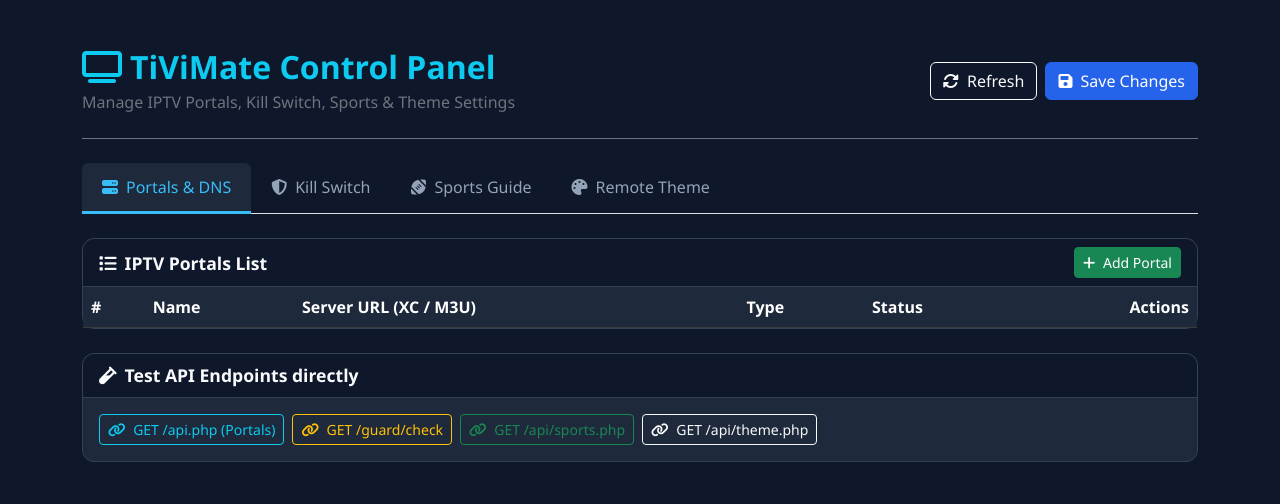
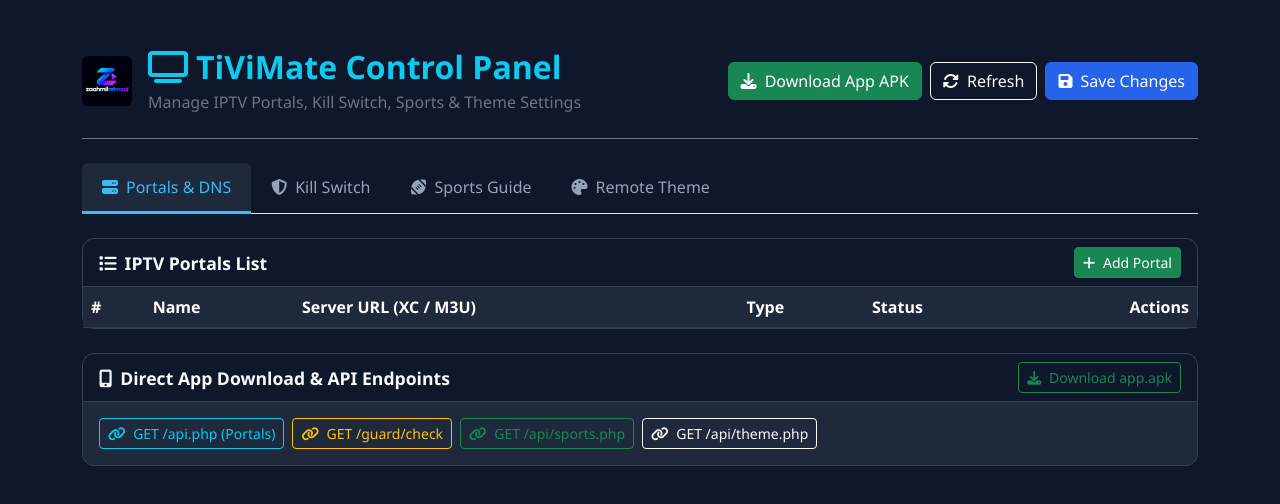
Before and after one commit to uthmanfawaz31-tech/zaahmilrebrand, a website: page public/index.html in a window 1280 px wide. Drawn offline with nearby package versions, Linux system fonts and the light colour scheme; no server answers.

Commit message:
Update logo with zahmil.png and add downloadable app.apk

```diff
--- a/public/index.html
+++ b/public/index.html
@@ -18,17 +18,22 @@
     .table-dark { --bs-table-bg: #1e293b; }
     .nav-tabs .nav-link { color: #94a3b8; border: none; font-weight: 500; padding: 12px 20px; }
     .nav-tabs .nav-link.active { color: #38bdf8; background-color: #1e293b; border-bottom: 3px solid #38bdf8; }
+    .logo-img { max-height: 50px; object-fit: contain; }
   </style>
 </head>
 <body class="p-3 p-md-5">
   <div class="container-lg">
-    <!-- Header -->
+    <!-- Header with User Logo -->
     <div class="d-flex flex-column flex-md-row justify-content-between align-items-md-center pb-4 mb-4 border-bottom border-secondary">
-      <div>
-        <h2 class="fw-bold mb-1 text-info"><i class="fa-solid fa-tv me-2"></i>TiViMate Control Panel</h2>
-        <p class="text-secondary mb-0">Manage IPTV Portals, Kill Switch, Sports & Theme Settings</p>
+      <div class="d-flex align-items-center gap-3">
+        <img src="/logo.png" alt="Logo" class="logo-img rounded" onerror="this.style.display='none'">
+        <div>
+          <h2 class="fw-bold mb-1 text-info"><i class="fa-solid fa-tv me-2"></i>TiViMate Control Panel</h2>
+          <p class="text-secondary mb-0">Manage IPTV Portals, Kill Switch, Sports & Theme Settings</p>
+        </div>
       </div>
       <div class="mt-3 mt-md-0 d-flex gap-2">
+        <a href="/app.apk" download class="btn btn-success"><i class="fa-solid fa-download me-1"></i> Download App APK</a>
         <button onclick="loadData()" class="btn btn-outline-light"><i class="fa-solid fa-rotate me-1"></i> Refresh</button>
         <button onclick="saveData()" class="btn btn-primary"><i class="fa-solid fa-floppy-disk me-1"></i> Save Changes</button>
       </div>
@@ -149,9 +154,12 @@
 
     </div>
 
-    <!-- Quick API Tester Card -->
+    <!-- Quick Links Card -->
     <div class="card mt-4">
-      <div class="card-header"><i class="fa-solid fa-vial me-2"></i>Test API Endpoints directly</div>
+      <div class="card-header d-flex justify-content-between align-items-center">
+        <span><i class="fa-solid fa-mobile-screen-button me-2"></i>Direct App Download & API Endpoints</span>
+        <a href="/app.apk" class="btn btn-sm btn-outline-success"><i class="fa-solid fa-download me-1"></i> Download app.apk</a>
+      </div>
       <div class="card-body d-flex flex-wrap gap-2">
         <a href="/api.php" target="_blank" class="btn btn-outline-info btn-sm"><i class="fa-solid fa-link me-1"></i> GET /api.php (Portals)</a>
         <a href="/guard/check?order_id=test" target="_blank" class="btn btn-outline-warning btn-sm"><i class="fa-solid fa-link me-1"></i> GET /guard/check</a>
@@ -242,7 +250,6 @@
     }
 
     async function saveData() {
-      // Collect inputs
       currentData.kill_switch = document.getElementById('killSwitchToggle').checked;
 
       if (!currentData.sports) currentData.sports = {};
@@ -273,7 +280,6 @@
       }
     }
 
-    // Initial Load
     loadData();
   </script>
 </body>
```
Also changed, not shown: public/logo.png (added), public/zahmil.png (added), 1 other file.
